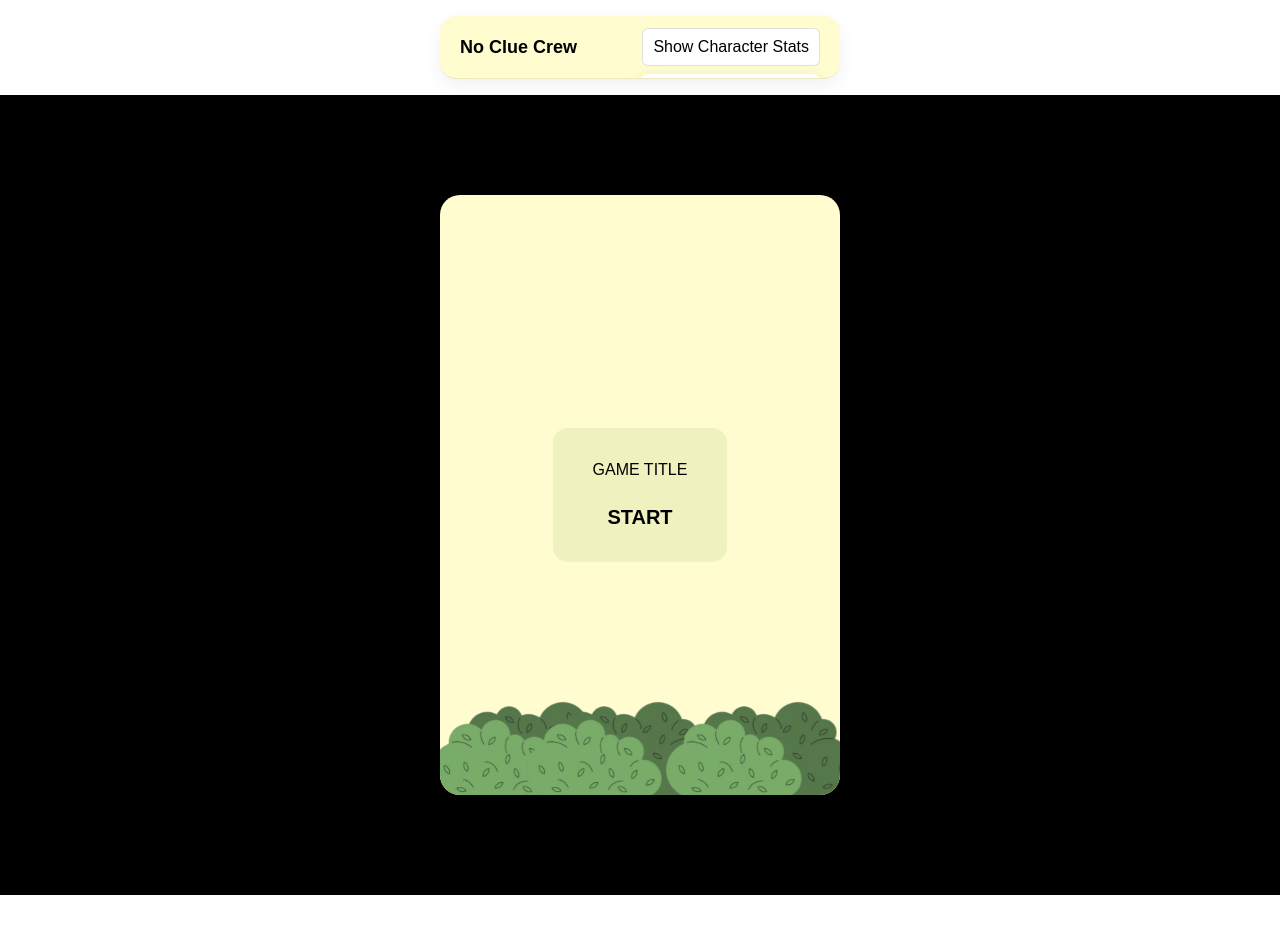
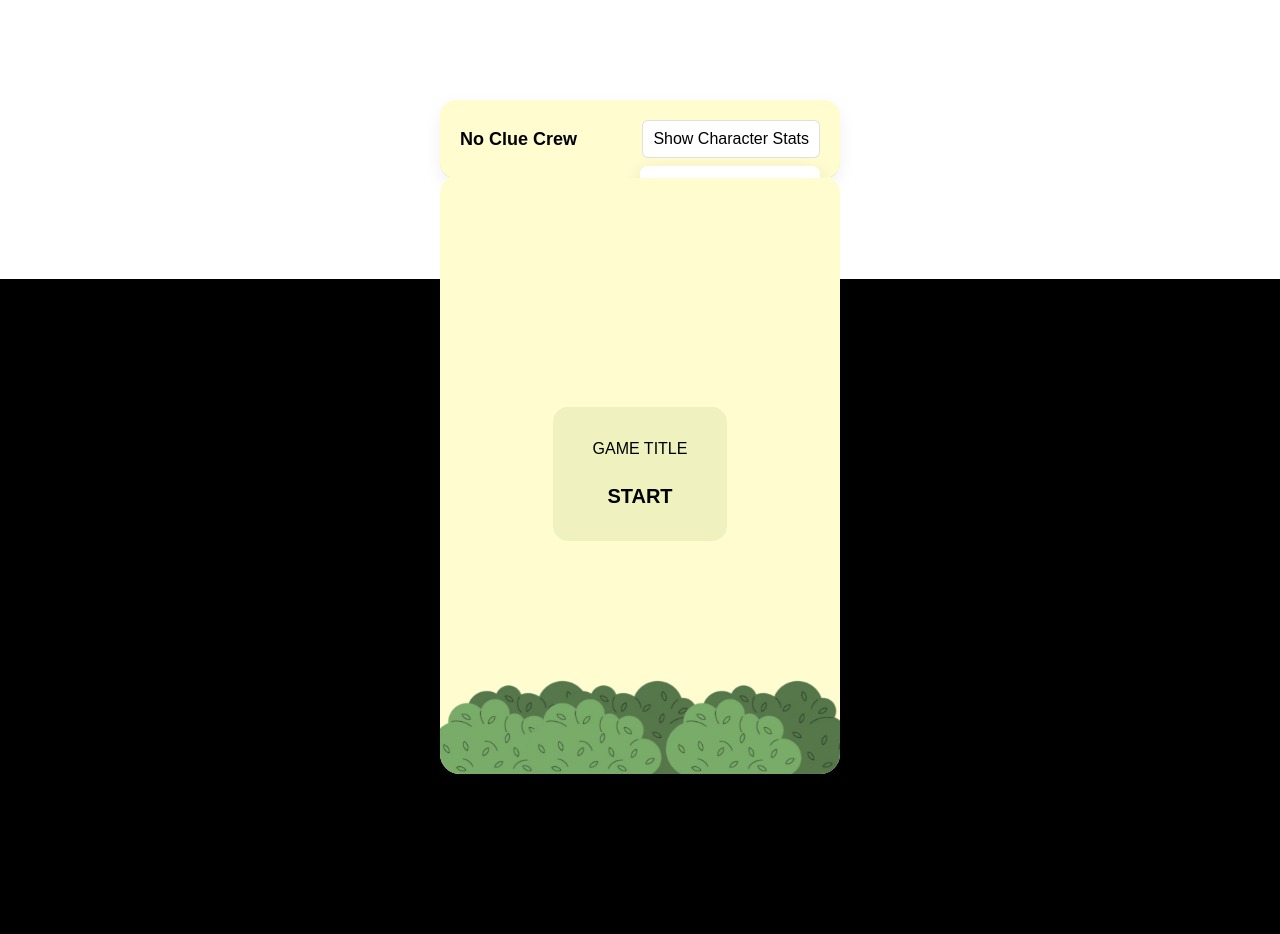
Before and after one commit to SimoneGhosh/NoClueCrew, a Next.js app in the folder no-clue-crew/: page / in a window 1280 px wide. Both pictures are taken after a click on the button "Show Character Stats". Shown: the top 934 px of the page. Before the commit the page ends 895 px from the top, so only its background shows below. Built offline with nearby package versions, Linux system fonts and the light colour scheme.

Commit message:
changed margin to combine navbar with storyboard

```diff
--- a/no-clue-crew/src/app/components/navbar.tsx
+++ b/no-clue-crew/src/app/components/navbar.tsx
@@ -12,8 +12,8 @@ const Navbar: React.FC = () => {
       style={{
         width: "400px",
         maxWidth: "96%",
-        margin: "16px auto", // center horizontally
-        padding: "12px 20px",
+        margin: "100px auto", // center horizontally
+        padding: "20px 20px",
         background: "#FFFDD0",
         display: "flex",
         alignItems: "center",
@@ -54,6 +54,7 @@ const Navbar: React.FC = () => {
             aria-label="Character stats"
             style={{
               position: "absolute",
+              zIndex: 100,
               right: 0,
               marginTop: 8,
               background: "#fff",
@@ -62,7 +63,6 @@ const Navbar: React.FC = () => {
               borderRadius: 8,
               boxShadow: "0 6px 18px rgba(0,0,0,0.12)",
               minWidth: 180,
-              zIndex: 50,
             }}
           >
             <div style={{ marginBottom: 8, fontWeight: 600 }}>Character</div>
--- a/no-clue-crew/src/app/components/start.tsx
+++ b/no-clue-crew/src/app/components/start.tsx
@@ -54,6 +54,7 @@ const Header: React.FC = () => {
             backgroundColor: "#FFFDD0",
             borderRadius: "20px",
             display: "flex",
+            marginTop: '-410px',
             flexDirection: "column",
             justifyContent: "center",
             alignItems: "center",
@@ -144,12 +145,13 @@ const Header: React.FC = () => {
             backgroundColor: "#FFFDD0",
             borderRadius: "20px",
             display: "flex",
+            marginTop: '-410px',
             flexDirection: "column",
             justifyContent: "center",
             alignItems: "center",
             padding: "20px",
             textAlign: "center",
-            gap: "16px",
+            gap: "3px",
             color: "black", // story screen text black
           }}
         >
```
Also changed, not shown: 2 other files (tests, documents, lock files or other folders).
